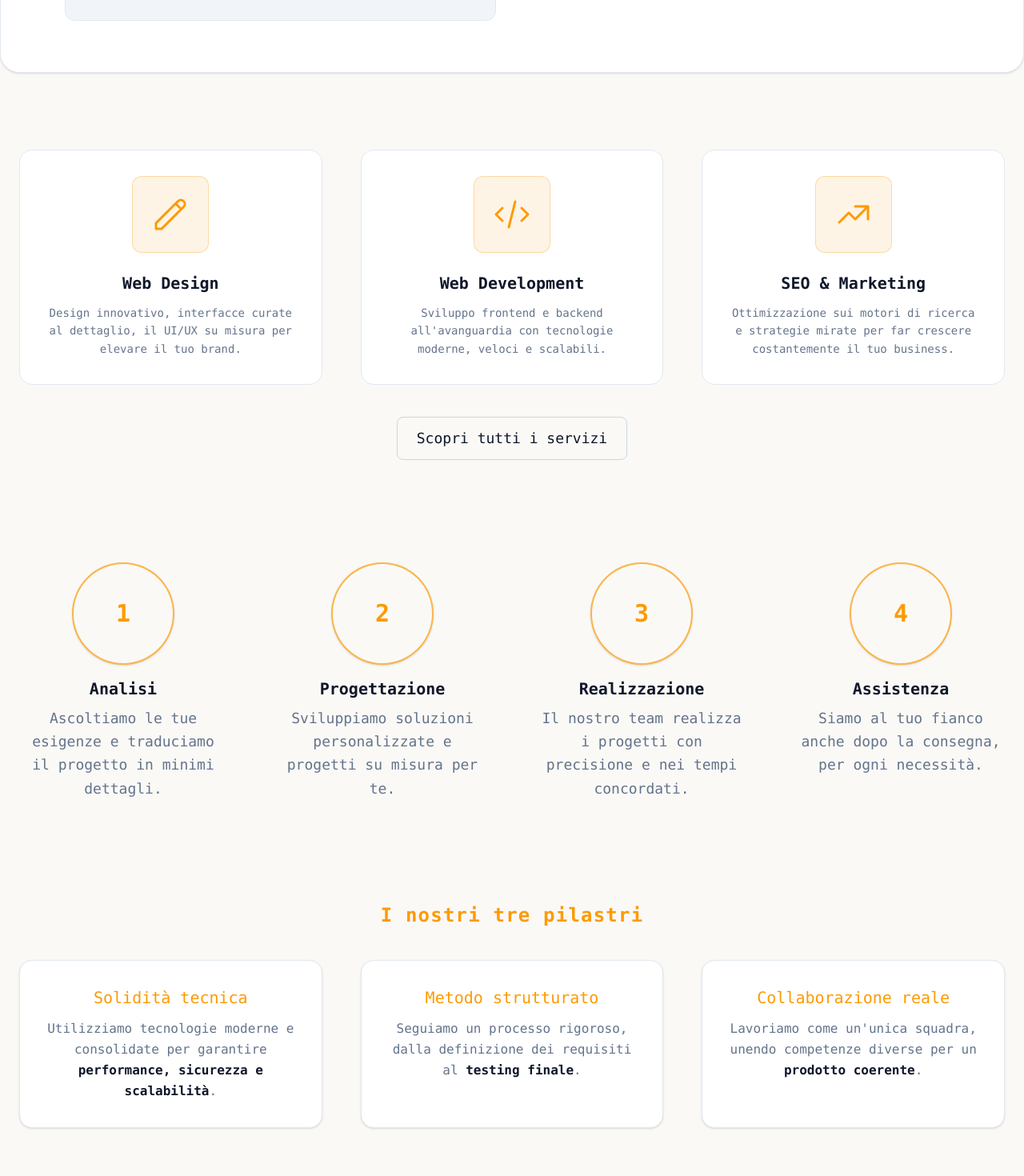
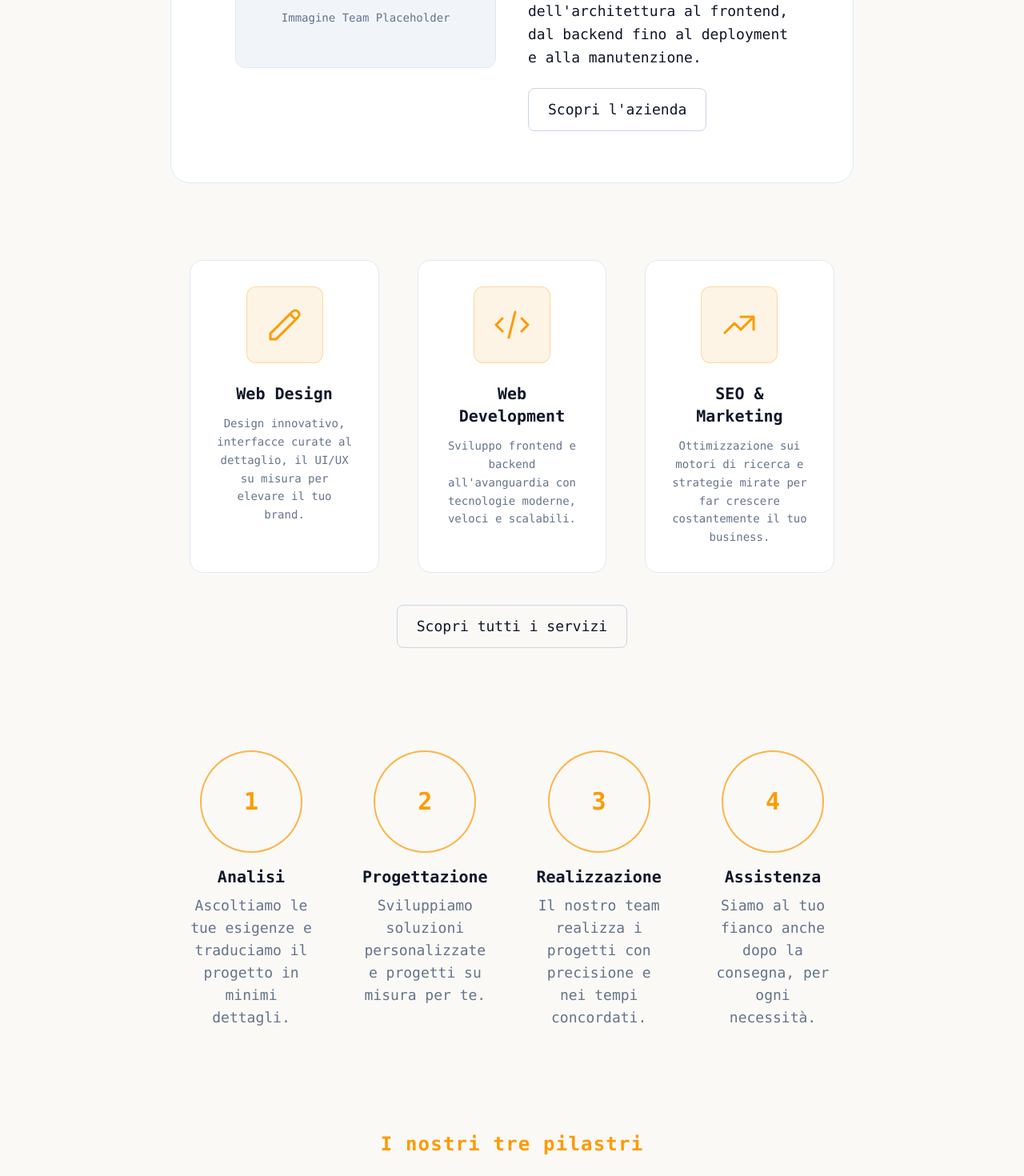
Before and after one commit to Vetra-Studio/website, a Next.js app: page / in a window 1280 px wide. Shown: the part 1120-2590 px from the top of the page at 80% size. Built offline with nearby package versions, Linux system fonts and the light colour scheme.

Commit message:
refactor(home): improve layout and extract process steps

```diff
--- a/app/globals.css
+++ b/app/globals.css
@@ -1,7 +1,7 @@
 @import "tailwindcss";
 
 /*
-  VETRA STUDIO — DUAL THEME (DARK & LIGHT)
+  VETRA STUDIO
 */
 
 @theme inline {
@@ -33,7 +33,7 @@
 }
 
 /* =========================
-   DARK THEME (DEFAULT)
+   DARK THEME
    ========================= */
 
 :root,
@@ -66,7 +66,7 @@
 }
 
 /* =========================
-   LIGHT THEME (WARM ALABASTER STUDIO)
+   LIGHT THEME
    ========================= */
 
 @media (prefers-color-scheme: light) {
--- a/app/page.tsx
+++ b/app/page.tsx
@@ -3,13 +3,38 @@ import Image from "next/image";
 import darkLogoImage from "@/public/vetra-studio-simbolo.svg"
 import logoImage from "@/public/vetra-studio-simbolo-bianco.svg"
 
+export const processSteps = [
+  {
+    step: "1",
+    title: "Analisi",
+    desc: "Ascoltiamo le tue esigenze e traduciamo il progetto in minimi dettagli.",
+  },
+  {
+    step: "2",
+    title: "Progettazione",
+    desc: "Sviluppiamo soluzioni personalizzate e progetti su misura per te.",
+  },
+  {
+    step: "3",
+    title: "Realizzazione",
+    desc: "Il nostro team realizza i progetti con precisione e nei tempi concordati.",
+  },
+  {
+    step: "4",
+    title: "Assistenza",
+    desc: "Siamo al tuo fianco anche dopo la consegna, per ogni necessità.",
+  },
+];
+
+
 export default function Home() {
   return (
     <main className="w-full flex flex-col items-center justify-center font-mono scroll-smooth overflow-x-hidden">
       {/* HERO SECTION */}
+      <div className="lg:max-w-2/3">
         <section
           id="home"
-        className="w-full max-w-7xl mx-auto px-4 sm:px-6 py-12 md:py-20 grid md:grid-cols-2 gap-8 md:gap-12 items-center"
+          className="mx-auto px-4 sm:px-6 py-12 md:py-20 grid md:grid-cols-2 gap-8 md:gap-12 items-center"
         >
           <div className="space-y-4 sm:space-y-6 text-left">
             <span className="text-amber-500 tracking-wide uppercase text-2xl sm:text-3xl md:text-4xl block">
@@ -18,7 +43,7 @@ export default function Home() {
             <h1 className="text-3xl sm:text-4xl md:text-5xl lg:text-6xl font-extrabold leading-tight tracking-tight text-foreground">
               Creiamo Esperienze Digitali di Successo.
             </h1>
-          <p className="text-light-gray-text text-base sm:text-lg leading-relaxed max-w-lg">
+            <p className="text-light-gray-text text-base sm:text-lg max-w-lg">
               Design Innovativo, Sviluppo All'Avanguardia, Soluzioni Web su Misura per la Tua Azienda.
             </p>
           </div>
@@ -31,14 +56,14 @@ export default function Home() {
             <Image
               src={darkLogoImage}
               alt="Vetra Studio Logo"
-    className="w-full max-w-xs sm:max-w-md h-auto object-contain relative z-10 block dark:hidden"
+              className="w-full max-w-xs sm:max-w-md h-auto object-contain relative z-10 md:block dark:hidden"
             />
 
             {/* Logo per TEMA SCURO (nascosto di default, visibile in dark mode) */}
             <Image
               src={logoImage}
               alt="Vetra Studio Logo"
-    className="w-full max-w-xs sm:max-w-md h-auto object-contain relative z-10 hidden dark:block"
+              className="w-full max-w-xs sm:max-w-md h-auto object-contain relative z-10 hidden dark:md:block"
             />
           </div>
         </section>
@@ -46,7 +71,7 @@ export default function Home() {
         {/* CHI SIAMO SECTION */}
         <section
           id="chi-siamo"
-        className="w-full max-w-7xl mx-auto px-5 sm:px-10 md:px-16 lg:px-20 py-10 md:py-16 my-4 sm:my-8 bg-panel-background border border-stroke-primary rounded-2xl md:rounded-3xl shadow-sm"
+          className="mx-auto px-5 sm:px-10 md:px-16 lg:px-20 py-10 md:py-16 my-4 sm:my-8 bg-panel-background border border-stroke-primary rounded-2xl md:rounded-3xl"
         >
           <h2 className="text-amber-500 font-bold tracking-wider uppercase text-xl sm:text-2xl mb-6 md:mb-8 text-left">
             CHI SIAMO
@@ -90,7 +115,7 @@ export default function Home() {
         </section>
 
         {/* SERVIZI SECTION */}
-      <section id="servizi" className="w-full max-w-7xl mx-auto px-4 sm:px-6 py-10 md:py-16">
+        <section id="servizi" className="mx-auto px-4 sm:px-6 py-10 md:py-16">
           <div className="grid grid-cols-1 sm:grid-cols-2 md:grid-cols-3 gap-6 md:gap-8 lg:gap-12">
             {/* Card 1 */}
             <div className="bg-panel-background border border-stroke-primary p-6 sm:p-8 rounded-2xl text-center flex flex-col items-center">
@@ -139,7 +164,7 @@ export default function Home() {
               <h3 className="text-lg sm:text-xl font-bold mb-3 text-foreground">Web Development</h3>
 
               <p className="text-light-gray-text text-sm leading-relaxed">
-              Sviluppo frontend e backend all&apos;avanguardia con tecnologie
+                Sviluppo frontend e backend all'avanguardia con tecnologie
                 moderne, veloci e scalabili.
               </p>
             </div>
@@ -174,7 +199,7 @@ export default function Home() {
           <div className="text-center mt-8 sm:mt-10">
             <Link
               href="/servizi"
-            className="inline-flex items-center justify-center w-full sm:w-auto min-h-[44px] px-6 py-3 text-base sm:text-lg font-medium border border-stroke-secondary rounded-lg hover:border-amber-500 hover:text-amber-500 active:scale-95 transition-all text-foreground text-center"
+              className="inline-flex items-center justify-center w-full sm:w-auto px-6 py-3 text-base sm:text-lg font-medium border border-stroke-secondary rounded-lg hover:border-amber-500 hover:text-amber-500 active:scale-95 transition-all text-foreground text-center"
             >
               Scopri tutti i servizi
             </Link>
@@ -182,36 +207,22 @@ export default function Home() {
         </section>
 
         {/* PROCESS STEPS */}
-      <section className="w-full max-w-7xl mx-auto px-4 sm:px-6 py-10 md:py-16">
+        <section className="mx-auto px-4 sm:px-6 py-10 md:py-16">
           <div className="grid grid-cols-1 sm:grid-cols-2 md:grid-cols-4 gap-8 sm:gap-12 lg:gap-16 relative">
-          {[
-            {
-              step: "1",
-              title: "Analisi",
-              desc: "Ascoltiamo le tue esigenze e traduciamo il progetto in minimi dettagli.",
-            },
-            {
-              step: "2",
-              title: "Progettazione",
-              desc: "Sviluppiamo soluzioni personalizzate e progetti su misura per te.",
-            },
-            {
-              step: "3",
-              title: "Realizzazione",
-              desc: "Il nostro team realizza i progetti con precisione e nei tempi concordati.",
-            },
-            {
-              step: "4",
-              title: "Assistenza",
-              desc: "Siamo al tuo fianco anche dopo la consegna, per ogni necessità.",
-            },
-          ].map((item, index) => (
-            <div key={index} className="flex flex-col items-center text-center">
-              <div className="w-24 h-24 sm:w-28 sm:h-28 md:w-32 md:h-32 rounded-full border-2 border-amber-500/70 flex items-center justify-center text-2xl sm:text-3xl font-bold mb-4 bg-background text-amber-500 shadow-sm">
+            {processSteps.map((item) => (
+              <div
+                key={item.step}
+                className="flex flex-col items-center text-center"
+              >
+                <div className="w-24 h-24 sm:w-28 sm:h-28 md:w-32 md:h-32 rounded-full border-2 border-amber-500/70 flex items-center justify-center text-2xl sm:text-3xl font-bold mb-4 bg-background text-amber-500">
                   {item.step}
                 </div>
-              <h4 className="text-lg sm:text-xl font-bold mb-2 text-foreground">{item.title}</h4>
-              <p className="text-light-gray-text text-base sm:text-lg leading-relaxed max-w-xs">
+
+                <h4 className="text-lg sm:text-xl font-bold mb-2 text-foreground">
+                  {item.title}
+                </h4>
+
+                <p className="text-light-gray-text text-base sm:text-lg">
                   {item.desc}
                 </p>
               </div>
@@ -220,13 +231,13 @@ export default function Home() {
         </section>
 
         {/* I NOSTRI TRE PILASTRI */}
-      <section className="w-full max-w-7xl mx-auto px-4 sm:px-6 py-10 md:py-16">
+        <section className="mx-auto px-4 sm:px-6 py-10 md:py-16">
           <h2 className="text-amber-500 font-bold text-center tracking-wider text-xl sm:text-2xl mb-8 sm:mb-10">
             I nostri tre pilastri
           </h2>
 
           <div className="grid grid-cols-1 md:grid-cols-3 gap-6 md:gap-8 lg:gap-12">
-          <div className="bg-panel-background border border-stroke-primary p-6 sm:p-8 rounded-2xl shadow-sm">
+            <div className="bg-panel-background border border-stroke-primary p-6 sm:p-8 rounded-2xl">
               <h3 className="text-amber-500 text-lg sm:text-xl mb-3 text-center">
                 Solidità tecnica
               </h3>
@@ -239,7 +250,7 @@ export default function Home() {
               </p>
             </div>
 
-          <div className="bg-panel-background border border-stroke-primary p-6 sm:p-8 rounded-2xl shadow-sm">
+            <div className="bg-panel-background border border-stroke-primary p-6 sm:p-8 rounded-2xl">
               <h3 className="text-amber-500 text-lg sm:text-xl mb-3 text-center">
                 Metodo strutturato
               </h3>
@@ -249,12 +260,12 @@ export default function Home() {
               </p>
             </div>
 
-          <div className="bg-panel-background border border-stroke-primary p-6 sm:p-8 rounded-2xl shadow-sm">
+            <div className="bg-panel-background border border-stroke-primary p-6 sm:p-8 rounded-2xl">
               <h3 className="text-amber-500 text-lg sm:text-xl mb-3 text-center">
                 Collaborazione reale
               </h3>
               <p className="text-light-gray-text text-sm sm:text-base leading-relaxed text-center">
-              Lavoriamo come un&apos;unica squadra, unendo competenze diverse
+                Lavoriamo come un'unica squadra, unendo competenze diverse
                 per un{" "}
                 <strong className="text-foreground">prodotto coerente</strong>.
               </p>
@@ -263,7 +274,7 @@ export default function Home() {
         </section>
 
         {/* LAVORI REALIZZATI */}
-      <section id="lavori" className="w-full max-w-7xl mx-auto px-4 sm:px-6 py-10 md:py-16">
+        <section id="lavori" className="mx-auto px-4 sm:px-6 py-10 md:py-16">
           <h2 className="text-amber-500 font-bold text-center tracking-wider text-xl sm:text-2xl mb-8 sm:mb-12">
             Lavori Realizzati
           </h2>
@@ -272,7 +283,7 @@ export default function Home() {
             {[1, 2, 3].map((item) => (
               <div
                 key={item}
-              className="bg-panel-background border border-stroke-primary rounded-2xl overflow-hidden group shadow-sm"
+                className="bg-panel-background border border-stroke-primary rounded-2xl overflow-hidden group"
               >
                 {/* PORTFOLIO ITEM IMAGE PLACEHOLDER */}
                 <div className="aspect-video bg-card-muted border-b border-stroke-primary flex items-center justify-center">
@@ -296,7 +307,7 @@ export default function Home() {
 
                 <div className="p-5 sm:p-6 text-center">
                   <h3 className="text-lg sm:text-xl font-bold mb-2 text-foreground">Progetto {item}</h3>
-                <p className="text-light-gray-text text-sm sm:text-base leading-relaxed">
+                  <p className="text-light-gray-text text-sm sm:text-base">
                     Questa è una descrizione generica e sintetica, pensata per
                     offrire una panoramica chiara e completa.
                   </p>
@@ -314,6 +325,7 @@ export default function Home() {
             </Link>
           </div>
         </section>
+      </div>
     </main>
   );
 }
```
Lines whose indentation alone changed are shown as unchanged.
